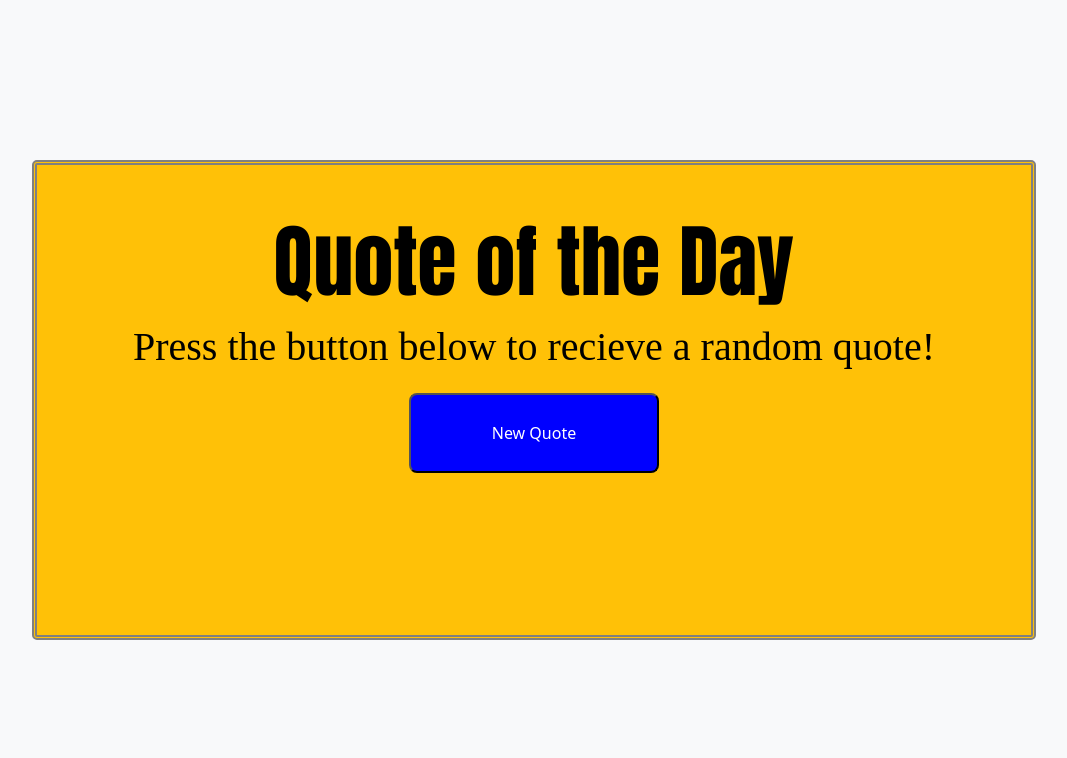
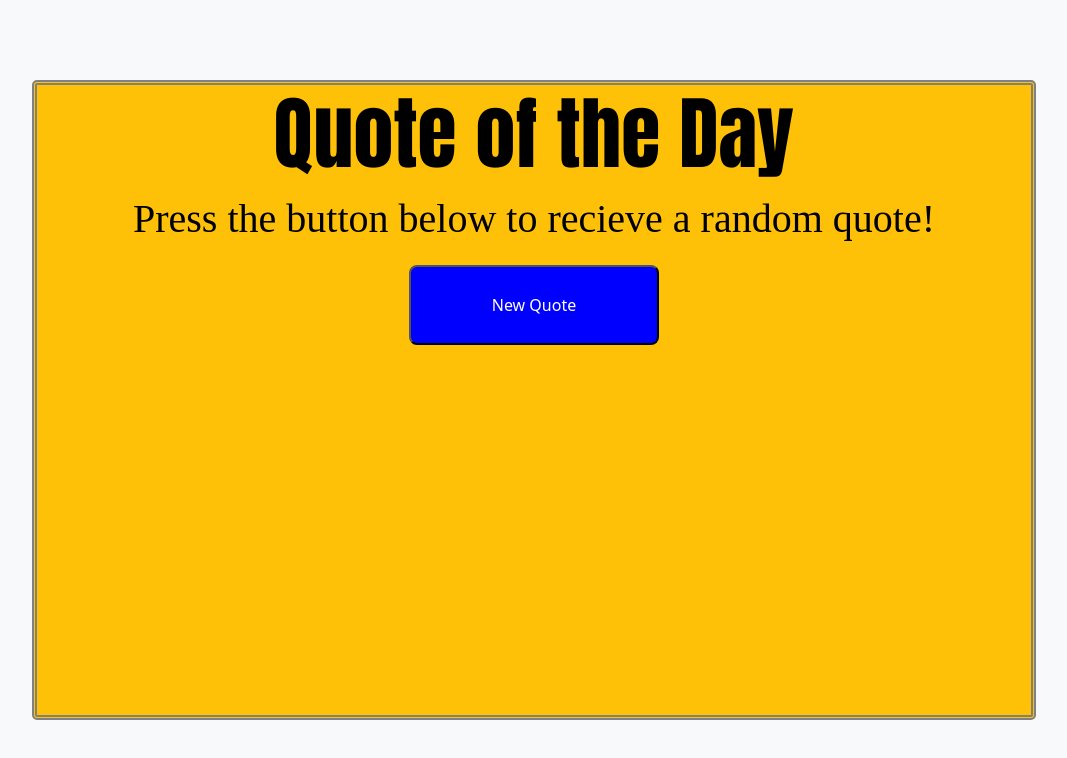
Before and after one commit to Mahmoud-zen/JS-Ass2-QuotesGeneration, a plain HTML site: page index.html in a window 1280 px wide. Shown: the whole page, without its empty margins (106-1173 px from the left). Drawn offline with Linux system fonts and the light colour scheme.

Commit message:
second commit

```diff
--- a/css/media.css
+++ b/css/media.css
@@ -1,5 +1,25 @@
+
+@media screen and (min-width:600px) {
+    h1{
+        font-size: 50px;
+    }
 
 
+    .display{
+        height:70vh;
+        width: 80%;
+
+    }
+
+    p{
+
+        font-size: 25px;
+
+    }
+
+
+
+}
 
 
 
@@ -14,14 +34,14 @@
 
 
     .display{
-        height:50vh;
+        height:70vh;
         width: 80%;
 
     }
 
     p{
 
-        font-size: 25px;
+        font-size: 30px;
 
     }
 
@@ -36,7 +56,7 @@
 
 
     .display{
-        height:60vh;
+        height:80vh;
         width: 80%;
 
     }
--- a/css/style.css
+++ b/css/style.css
@@ -8,7 +8,7 @@ color: black;
 
 
 .display{
-    height: 50vh;
+    /* height: 50vh; */
     width: 100%;
     border-radius: 5px;
     border: 5px double gray;
--- a/index.html
+++ b/index.html
@@ -1,9 +1,9 @@
 <!DOCTYPE html>
 <html lang="en">
 <head>
-    <link rel="stylesheet" href="/css/bootstrap.min.css">
-    <link rel="stylesheet" href="/css/style.css">
-    <link rel="stylesheet" href="/css/media.css">
+    <link rel="stylesheet" href="css/bootstrap.min.css">
+    <link rel="stylesheet" href="css/style.css">
+    <link rel="stylesheet" href="css/media.css">
     <meta charset="UTF-8">
     <meta name="viewport" content="width=device-width, initial-scale=1.0">
     <title>Quotes APP</title>
@@ -11,15 +11,14 @@
 <body>
 <div class="bg-body-tertiary container-fluid vh-100 d-flex justify-content-center align-items-center">
     <div class="mx-auto bg-warning text-center display ">
-        <h1 class="pt-5">Quote of the Day</h1>
+        <h1 class="">Quote of the Day</h1>
         <p id="to-do">Press the button below to recieve a random quote!</p>
-
         <button onclick="generateQuote();" id="btn" class="rounded-3">New Quote</button>
-        <p id="quoteOutput" class="mt-3 py-2 px-1 output"></p>
+        <p id="quoteOutput" class=" mt-2 output"></p>
         <p id="authorOutput" class="mt-2"></p>
     </div>
 </div>
-    <script src="/js/bootstrap.bundle.min.js"></script>
+    <script src="js/bootstrap.bundle.min.js"></script>
     <script src="js/index.js"></script>
 </body>
 </html>
```
